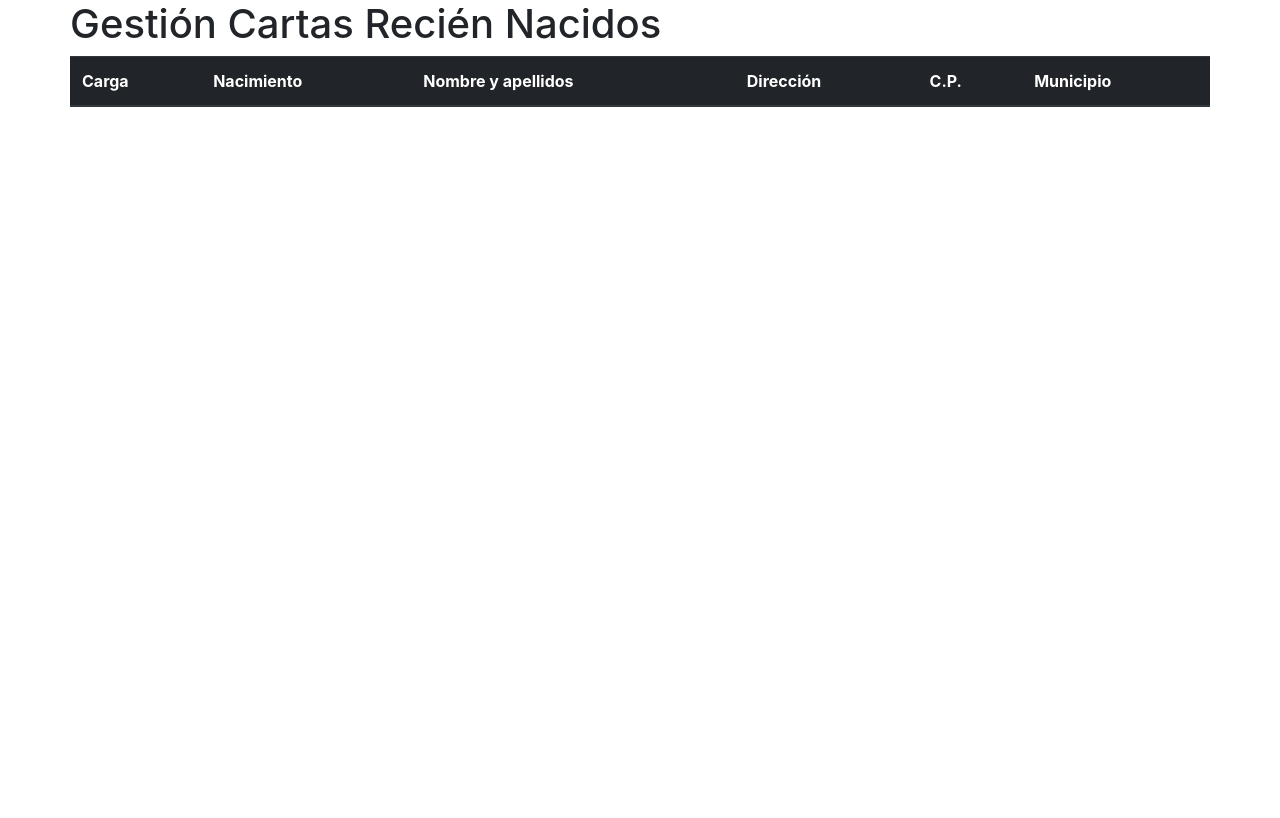
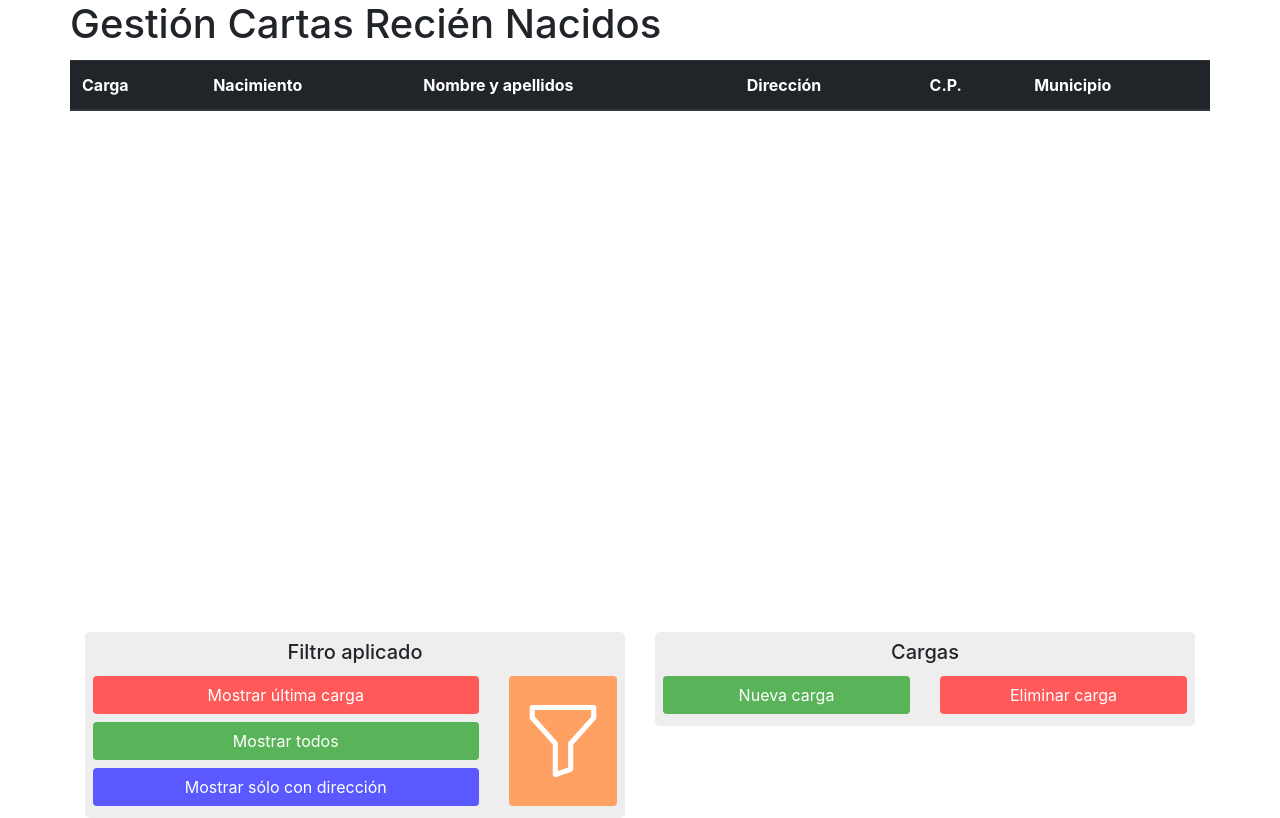
Before and after one commit to CarlosGonzalezCruz/cartas-recien-nacidos, a website with bundled scripts: page web/index.html in a window 1280 px wide. Built offline with nearby package versions, Linux system fonts and the light colour scheme; no server answers.

Commit message:
Added more layout elements

```diff
--- a/web/index.html
+++ b/web/index.html
@@ -4,16 +4,17 @@
         <title>Cartas INE Nacimientos</title>
 
         <meta charset="utf-8">
-        <meta name="viewport" content="width=device-width, initial-scale=1, shrink-to-fit=no">
+        <meta name="viewport" content="width=device-width, initial-scale=1, shrink-to-fit=yes">
 
         <link rel="stylesheet" href="https://cdn.jsdelivr.net/npm/bootstrap@4.0.0/dist/css/bootstrap.min.css" crossorigin="anonymous">
+        <link rel="stylesheet" type="text/css" href="style.css" />
     </head>
     <body>
-        <div class="container">
+        <div class="container adjust-to-screen gy-4">
             <div class="row">
                 <h1>Gestión Cartas Recién Nacidos</h1>
             </div>
-            <div class="row">
+            <div class="row overflow-y h-70 my-1">
                 <table class="table table-striped">
                     <thead class="thead-dark">
                         <tr>
@@ -37,6 +38,47 @@
                     </tbody>
                 </table>
             </div>
+            <div class="row h-20">
+                <div class="col-md-6 d-flex flex-column">
+                    <div class="option-panel h-100 p-2">
+                        <div class="row d-flex justify-content-center">
+                            <h5>Filtro aplicado</h5>
+                        </div>
+                        <div class="row">
+                            <div class="col-sm-9 d-flex flex-column">
+                                <div class="btn bg-red my-1">Mostrar última carga</div>
+                                <div class="btn bg-green my-1">Mostrar todos</div>
+                                <div class="btn bg-blue my-1">Mostrar sólo con dirección</div>
+                            </div>
+                            <div class="col-sm-3 d-flex flex-column">
+                                <div class="btn bg-orange my-1 h-100 d-flex justify-content-center">
+                                    <img src="icons/funnel.svg" type="image/svg" class="w-100 svg-inverted-color d-none d-md-block">
+                                    <img src="icons/funnel.svg" type="image/svg" class="svg-inverted-color d-block d-md-none mx-auto">
+                                </div>
+                            </div>
+                        </div>
+                    </div>
+                </div>
+                <div class="col-md-6 d-flex flex-column">
+                    <div class="option-panel p-2">
+                        <div class="row d-flex justify-content-center">
+                            <h5>Cargas</h5>
+                        </div>
+                        <div class="row">
+                            <div class="col-md-6 d-flex flex-column">
+                                <div class="btn bg-green my-1 h-100 d-flex justify-content-center">
+                                    Nueva carga
+                                </div>
+                            </div>
+                            <div class="col-md-6 d-flex flex-column">
+                                <div class="btn bg-red my-1 h-100 d-flex justify-content-center">
+                                    Eliminar carga
+                                </div>
+                            </div>
+                        </div>
+                    </div>
+                </div>
+            </div>
         </div>
 
         <script src="https://code.jquery.com/jquery-3.6.3.slim.min.js" crossorigin="anonymous"></script>
--- /dev/null
+++ b/web/style.css
@@ -0,0 +1,66 @@
+
+.overflow-y {
+    overflow-y: scroll;
+}
+
+.h-15 {
+    height: 15% !important;
+}
+
+.h-20 {
+    height: 20% !important;
+}
+
+.h-70 {
+    height: 70% !important;
+}
+
+.adjust-to-screen {
+    height: 100vh;
+}
+
+.option-panel {
+    margin-top: 0.5rem;
+    background: #eee;
+    border-radius: 5px;
+}
+
+.margin-gutter-columns > div {
+    border: 10px solid white;
+}
+
+.margin-gutter-columns > div:first-child {
+    border-left: 0;
+}
+
+.margin-gutter-columns > div:last-child {
+    border-right: 0;
+}
+
+.bg-red {
+    background-color: rgb(255, 89, 89);
+    color: white;
+}
+
+.bg-green {
+    background-color: rgb(89, 180, 89);
+    color: white;
+}
+
+.bg-blue {
+    background-color: rgb(89, 89, 255);
+    color: white;
+}
+
+.bg-orange {
+    background-color: rgb(255, 161, 98);
+    color: white;
+}
+
+.btn:active {
+    background-color: black;
+}
+
+.svg-inverted-color {
+    filter: invert(1)
+}
```
Also changed, not shown: web/icons/funnel.svg (added).
